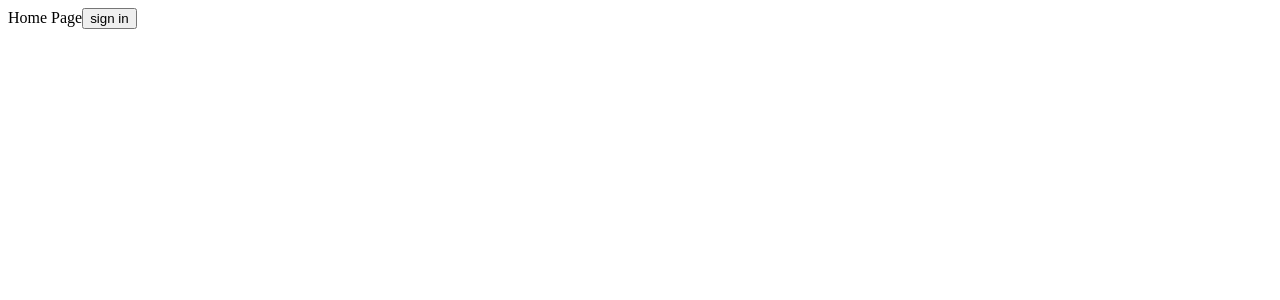
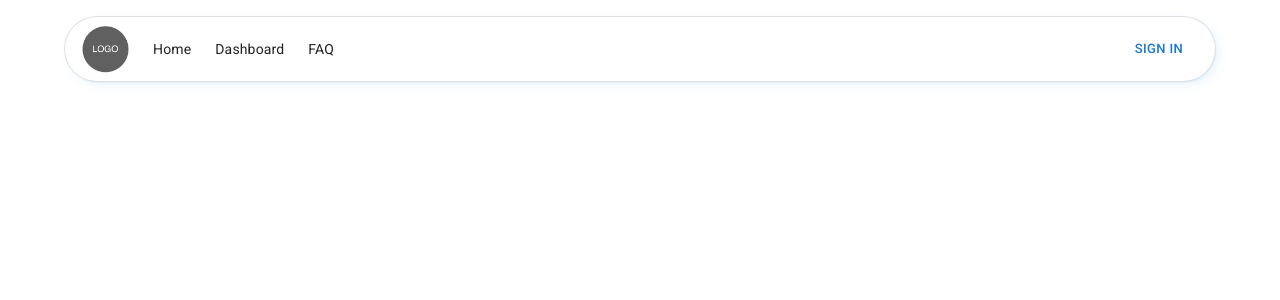
Before and after one commit to m-rizki/dashboards, a Next.js app in the folder frontends/nextjs-admin/: page / in a window 1280 px wide. Shown: the top 300 px of the page. Built offline with nearby package versions, Linux system fonts and the light colour scheme.

Commit message:
Add Appbar & appbar menu on Homepage

```diff
--- /dev/null
+++ b/frontends/nextjs-admin/components/site/CAppBar.jsx
@@ -0,0 +1,148 @@
+import React, { useState } from "react";
+
+import { Menu } from "@mui/icons-material";
+import {
+  AppBar,
+  Box,
+  Button,
+  Container,
+  Divider,
+  Drawer,
+  MenuItem,
+  Toolbar,
+  Typography,
+} from "@mui/material";
+import { signIn } from "next-auth/react";
+
+export default function CAppBar() {
+  const [open, setOpen] = useState(false);
+
+  const toggleDrawer = (newOpen) => () => {
+    setOpen(newOpen);
+  };
+
+  return (
+    <AppBar
+      position="fixed"
+      sx={{
+        boxShadow: 0,
+        bgcolor: "transparent",
+        backgroundImage: "none",
+        mt: 2,
+      }}
+    >
+      <Container maxWidth="lg">
+        <Toolbar
+          variant="regular"
+          sx={{
+            display: "flex",
+            alignItems: "center",
+            justifyContent: "space-between",
+            flexShrink: 0,
+            borderRadius: "999px",
+            bgcolor: "rgba(255, 255, 255, 0.4)",
+            backdropFilter: "blur(24px)",
+            maxHeight: 40,
+            border: "1px solid",
+            borderColor: "divider",
+            boxShadow: `0 0 1px rgba(85, 166, 246, 0.1), 1px 1.5px 2px -1px rgba(85, 166, 246, 0.15), 4px 4px 12px -2.5px rgba(85, 166, 246, 0.15)`,
+          }}
+        >
+          <Box
+            sx={{
+              flexGrow: 1,
+              display: "flex",
+              alignItems: "center",
+              ml: "-18px",
+              px: 0,
+            }}
+          >
+            <img
+              src="/logo-placeholder-image.png"
+              style={{
+                maxWidth: "70px",
+                height: "auto",
+                cursor: "pointer",
+              }}
+              alt="logo of sitemark"
+            />
+            {/* Desktop Menu */}
+            <Box sx={{ display: { xs: "none", md: "flex" } }}>
+              {/* as link */}
+              <MenuItem sx={{ py: "6px", px: "12px" }}>
+                <Typography variant="body2" color="text.primary">
+                  Home
+                </Typography>
+              </MenuItem>
+              <MenuItem sx={{ py: "6px", px: "12px" }}>
+                <Typography variant="body2" color="text.primary">
+                  Dashboard
+                </Typography>
+              </MenuItem>
+              <MenuItem sx={{ py: "6px", px: "12px" }}>
+                <Typography variant="body2" color="text.primary">
+                  FAQ
+                </Typography>
+              </MenuItem>
+            </Box>
+          </Box>
+          <Box
+            sx={{
+              display: { xs: "none", md: "flex" },
+              gap: 0.5,
+              alignItems: "center",
+            }}
+          >
+            <Button
+              color="primary"
+              variant="text"
+              size="small"
+              component="a"
+              onClick={() => signIn()}
+            >
+              Sign in
+            </Button>
+          </Box>
+          <Box sx={{ display: { sm: "", md: "none" } }}>
+            <Button
+              variant="text"
+              color="primary"
+              aria-label="menu"
+              onClick={toggleDrawer(true)}
+              sx={{ minWidth: "30px", p: "4px" }}
+            >
+              <Menu />
+            </Button>
+            <Drawer anchor="right" open={open} onClose={toggleDrawer(false)}>
+              <Box
+                sx={{
+                  minWidth: "60dvw",
+                  p: 2,
+                  backgroundColor: "background.paper",
+                  flexGrow: 1,
+                }}
+              >
+                <MenuItem>Features</MenuItem>
+                <MenuItem>Testimonials</MenuItem>
+                <MenuItem>Highlights</MenuItem>
+                <MenuItem>Pricing</MenuItem>
+                <MenuItem>FAQ</MenuItem>
+                <Divider />
+                <MenuItem onClick={() => signIn()}>
+                  <Button
+                    color="primary"
+                    variant="outlined"
+                    component="a"
+                    sx={{ width: "100%" }}
+                  >
+                    Sign in
+                  </Button>
+                </MenuItem>
+              </Box>
+            </Drawer>
+          </Box>
+        </Toolbar>
+      </Container>
+    </AppBar>
+  );
+}
--- a/frontends/nextjs-admin/package.json
+++ b/frontends/nextjs-admin/package.json
@@ -9,6 +9,7 @@
     "lint": "next lint"
   },
   "dependencies": {
+    "@emotion/cache": "^11.11.0",
     "@emotion/react": "^11.11.4",
     "@emotion/styled": "^11.11.5",
     "@fontsource/roboto": "^5.0.13",
--- a/frontends/nextjs-admin/pages/_app.js
+++ b/frontends/nextjs-admin/pages/_app.js
@@ -1,18 +1,30 @@
 import "@/styles/globals.css";
+import createEmotionCache from "@/utils/createEmotionCache";
+import theme from "@/utils/theme";
+import { CacheProvider } from "@emotion/react";
 import "@fontsource/roboto/300.css";
 import "@fontsource/roboto/400.css";
 import "@fontsource/roboto/500.css";
 import "@fontsource/roboto/700.css";
+import { ThemeProvider } from "@mui/material/styles";
 
 import { SessionProvider } from "next-auth/react";
 
-export default function App({
-  Component,
-  pageProps: { session, ...pageProps },
-}) {
+const clientSideEmotionCache = createEmotionCache();
+
+export default function App(props) {
+  const {
+    Component,
+    emotionCache = clientSideEmotionCache,
+    pageProps: { session, ...pageProps },
+  } = props;
   return (
-    <SessionProvider session={session}>
-      <Component {...pageProps} />
-    </SessionProvider>
+    <CacheProvider value={emotionCache}>
+      <ThemeProvider theme={theme}>
+        <SessionProvider session={session}>
+          <Component {...pageProps} />
+        </SessionProvider>
+      </ThemeProvider>
+    </CacheProvider>
   );
 }
--- a/frontends/nextjs-admin/pages/index.js
+++ b/frontends/nextjs-admin/pages/index.js
@@ -1,19 +1,21 @@
 import { signIn } from "next-auth/react";
 import Head from "next/head";
-import Image from "next/image";
+import Slider from "@mui/material/Slider";
+import Box from "@mui/material/Box";
+import CAppBar from "@/components/site/CAppBar";
+import Hero from "@/components/site/CHero";
 
 export default function Home() {
   return (
     <>
       <Head>
-        <title>Create Next App</title>
+        <title>Nextjs Dashboard</title>
         <meta name="description" content="Generated by create next app" />
         <meta name="viewport" content="width=device-width, initial-scale=1" />
         <link rel="icon" href="/favicon.ico" />
       </Head>
       <main>
-        Home Page
-        <button onClick={() => signIn()}>sign in</button>
+        <CAppBar />
       </main>
     </>
   );
--- /dev/null
+++ b/frontends/nextjs-admin/utils/createEmotionCache.js
@@ -0,0 +1,14 @@
+import createCache from "@emotion/cache";
+
+export default function createEmotionCache() {
+  let insertionPoint;
+
+  if (typeof window !== "undefined") {
+    const emotionInsertionPoint = document.querySelector(
+      'meta[name="emotion-insertion-point"]'
+    );
+    insertionPoint = emotionInsertionPoint ?? undefined;
+  }
+
+  return createCache({ key: "mui-style", insertionPoint });
+}
--- /dev/null
+++ b/frontends/nextjs-admin/utils/theme.js
@@ -0,0 +1,5 @@
+import { createTheme } from "@mui/material/styles";
+
+const theme = createTheme();
+
+export default theme;
```
Also changed, not shown: frontends/nextjs-admin/public/logo-placeholder-image.png (added), frontends/nextjs-admin/styles/Home.module.css (deleted), 2 other files (tests, documents, lock files or other folders).
